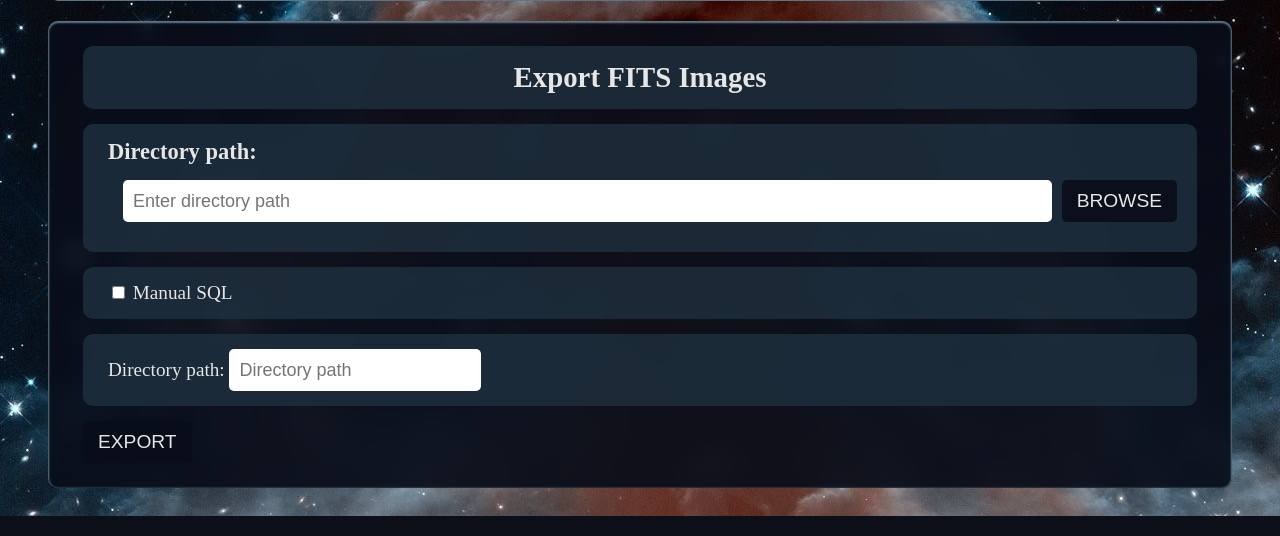
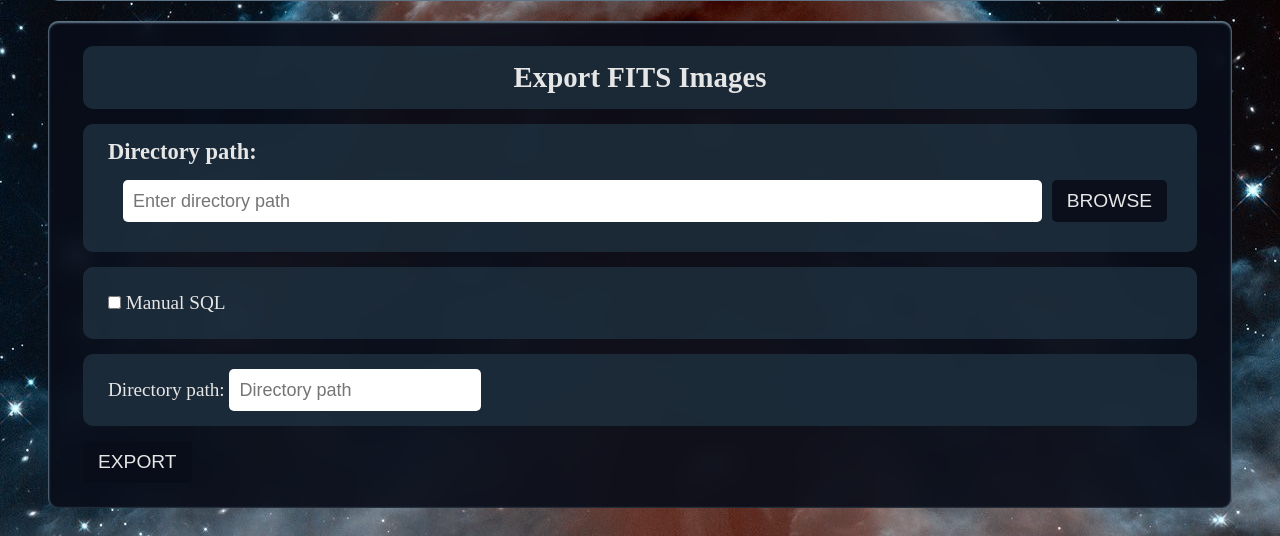
Before and after one commit to TIS2023-FMFI/hviezdna-obloha, a Django app: template NightSky/Observatory/templates/Observatory/export_fits.html in a window 1280 px wide. Shown: the part 313-849 px from the top of the page. Run offline with Django 4.2, Linux system fonts and the light colour scheme; the template is opened without the code that fills it: values that come from a table or form of the project are taken from there, others are empty; parts of the project's set-up code (start-up, migrations or seed data) failed here and were passed over.

Commit message:
Observatory: clean export and css

```diff
--- a/NightSky/Observatory/templates/Observatory/export_fits.html
+++ b/NightSky/Observatory/templates/Observatory/export_fits.html
@@ -47,8 +47,7 @@
 
         <div class="content_part">
             <h3>Directory path:</h3>
-
-            <div class="input-group">
+            <div class="form-container">
                 <label for="target_directory_path"></label>
                 <input type="text" id="target_directory_path" name="target_directory_path"
                        placeholder="Enter directory path">
@@ -57,7 +56,7 @@
         </div>
 
         <div class="content_part">
-            <div>
+            <div id="manualSQL-checkbox-div">
                 <label>
                     <input type="checkbox" id="checkbox-is_sql" name="is_sql" onchange="toggleVisibility('is_sql')">
                     Manual SQL
@@ -67,9 +66,8 @@
             <!-- SQL query export form -->
             <div id="div-is_sql" hidden="hidden">
                 {% csrf_token %}
-                <div class="sql_form-container">
                 <h3>SQL query:</h3>
-
+                <div class="form-container">
                     <label for="sql_input"></label>
                     <textarea id="sql_input" name="sql_input" rows="2" cols="120"
                               title='Enter your SQL query here. For example:&#10; SELECT "PATH" FROM "Observatory_fitsimage" WHERE "NAXIS" = 2'
@@ -192,11 +190,10 @@
 <!-- Export Pop-up window -->
 <div id="ExportModal" class="modal">
     <div class="modal-content">
-        <span class="close" onclick="closeModal('ExportModal')">&times;</span>
         <div class="modal-body"></div>
         <div class="button-container">
+            <button class="modalButtons" id="confirmBtn">Confirm</button>
             <button class="modalButtons" id="cancelBtn">Cancel</button>
-            <button class="modalButtons" id="confirmBtn">Confirm</button>
         </div>
     </div>
 </div>
--- a/NightSky/static/styles.css
+++ b/NightSky/static/styles.css
@@ -70,6 +70,7 @@ a:hover {
 }
 
 .form-container {
+    display: flex;
     align-items: center;
     justify-content: space-between;
     padding: 5px;
@@ -97,18 +98,17 @@ input[type="submit" i], button {
     font-size: 18px;
 }
 
-#directory_path {
-    flex-grow: 1;
-    border: none;
-    border-radius: 5px;
-    height: 42px;
-    padding: 0 10px;
-    font-size: 18px;
-}
-
 #ExportForm {
     padding: 20px;
     border-radius: 20px;
+}
+
+#checkbox-is_sql {
+    margin: 0;
+}
+
+#manualSQL-checkbox-div {
+    margin: 10px 0;
 }
 
 #sql_input {
@@ -152,7 +152,6 @@ th, td {
     border: 1px solid #ddd;
 }
 
-
 .alert-success {
     color: #c3e6cb;
 }
@@ -176,8 +175,9 @@ th, td {
     border: none;
     border-radius: 5px;
     font-size: 18px;
-    resize: both;
-    width: calc(100% - 20px);
+    resize: vertical;
+    min-height: 19px;
+    width: 100%;
 }
 
 .modal {
@@ -206,20 +206,6 @@ th, td {
     margin: 5% auto;
 }
 
-.close {
-    color: #888;
-    float: right;
-    font-size: 28px;
-    font-weight: bold;
-}
-
-.close:hover,
-.close:focus {
-    color: white;
-    text-decoration: none;
-    cursor: pointer;
-}
-
 .modalButtons {
     margin: 0 10px;
     padding: 10px 20px;
@@ -231,8 +217,7 @@ th, td {
     border-radius: 5px;
 }
 
-.modalButtons:hover,
-.modalButtons:focus {
+.modalButtons:hover, .modalButtons:focus {
     color: white;
     text-decoration: none;
     cursor: pointer;
@@ -246,20 +231,3 @@ th, td {
     align-items: center;
     margin: 20px;
 }
-
-.input-group {
-    display: flex;
-    align-items: center;
-    justify-content: space-between;
-    padding: 5px;
-    gap: 10px;
-    margin: 10px 0;
-    width: 100%;
-}
-
-.sql_form-container {
-    display: flex;
-    flex-direction: column;
-    align-items: flex-start;
-    margin-bottom: 10px;
-}
```
Lines whose indentation alone changed are shown as unchanged.
